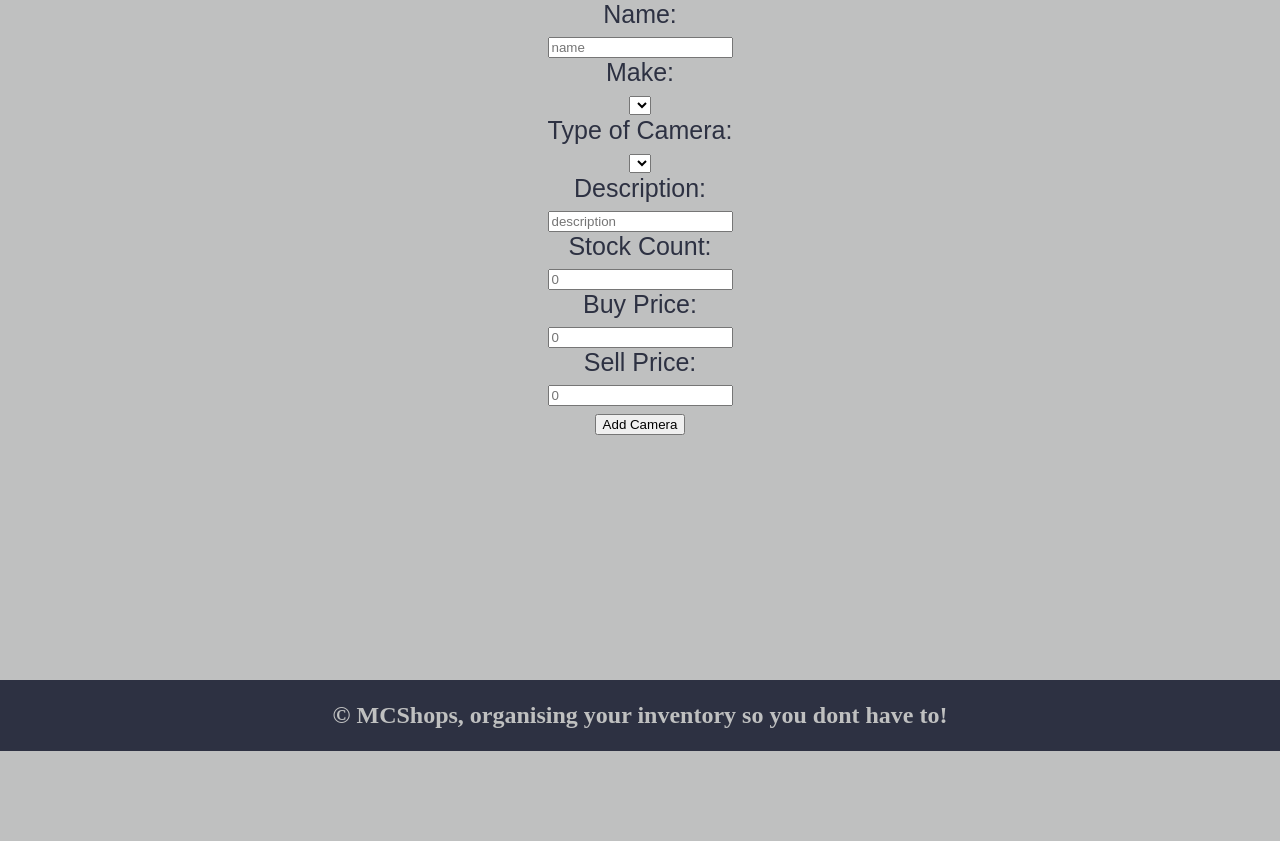
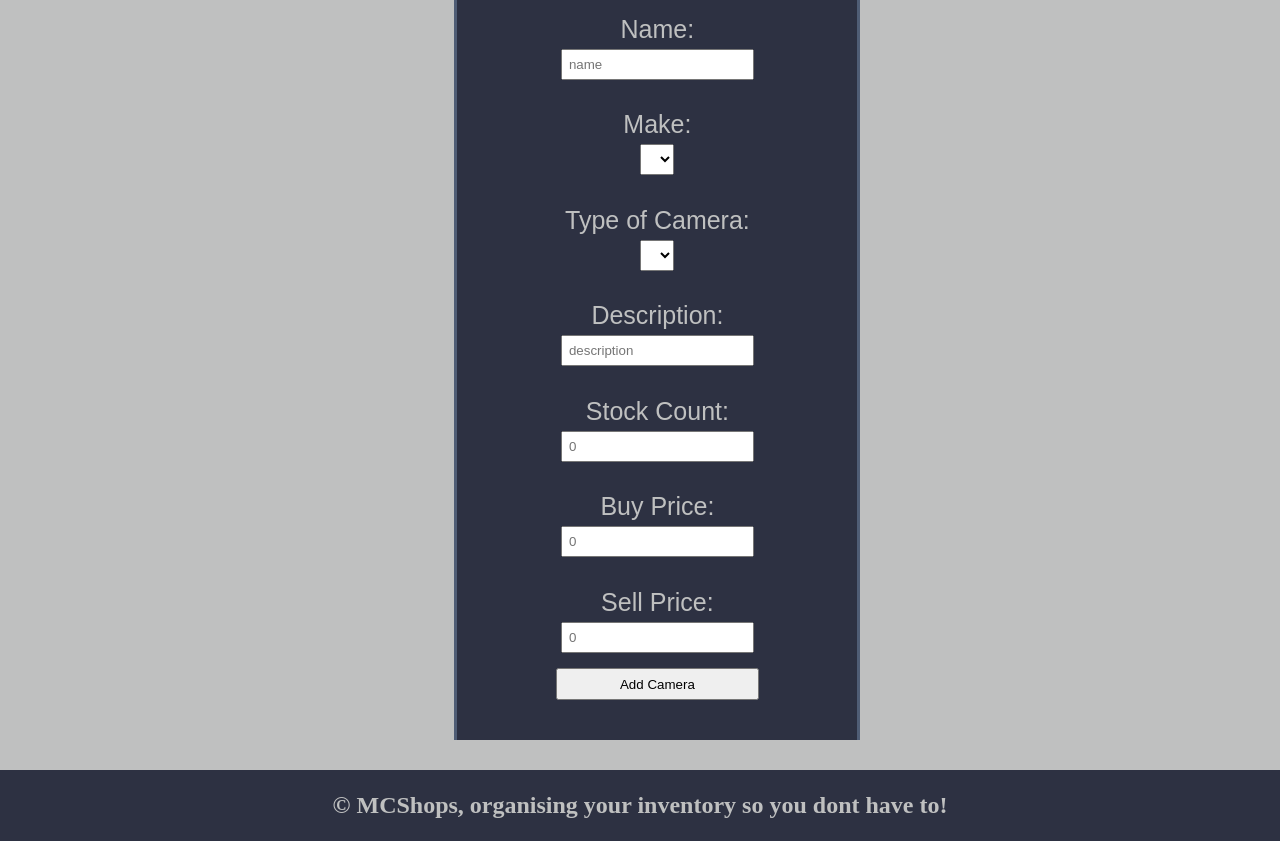
Before and after one commit to MCardwe/camera_shop_project, a Flask app: page /cameras/new in a window 1280 px wide. Shown: the part 90-931 px from the top of the page. Before the commit the page ends 841 px from the top, so only its background shows below. Run offline with Flask 2, Linux system fonts and the light colour scheme; data that the repository does not hold is empty.

Commit message:
changed add camera styling

```diff
--- a/static/add_camera.css
+++ b/static/add_camera.css
@@ -1,15 +1,31 @@
 
 
 .new_form_container {
-    text-align: center;
+    display: grid;
+    /* grid-template-columns: 1fr; */
+    margin-left: 35.5%;
+    justify-content: center;
     font-family: Bebas Neue, sans-serif;
     font-size: 25px;
-    height: 650px;
-    background-color: #BFC0C0;
-    color: #2D3142;
+    height: 700px;
+    background-color: #2D3142;
+    color: #BFC0C0;
     margin-bottom: 0;
+    width: 400px;
+    border-left: 3px solid #4F5D75;
+    border-right: 3px solid #4F5D75;
+    padding-bottom: 40px;
 }
 
-.new_form_container input {
-    size: 20px;
+.new_form_container > div >input, select {
+    margin: 5px;
+    padding: 6px;
 }
+
+.new_form_container > div {
+    margin-top: 15px;
+}
+
+.form_page {
+    text-align: center;
+}
--- /dev/null
+++ b/static/add_make.css
@@ -0,0 +1,17 @@
+
+
+.makes_new_container {
+    text-align: center;
+}
+
+.makes_new_container input, text{
+    padding: 7px;
+}
+
+.makes_new_container label {
+    font-size: 25px;
+}
+
+input [type=submit] {
+    padding: 10px;
+}
--- a/static/inventory_page.css
+++ b/static/inventory_page.css
@@ -40,6 +40,10 @@
     color: #BFC0C0;
 }
 
+.cameras_container div p a:hover {
+    color: #EF8354;
+}
+
 .filter_options_container > h2 {
     text-align: center;
     font-display: flex;
--- a/templates/base.html
+++ b/templates/base.html
@@ -11,6 +11,7 @@
     <link rel="stylesheet" href="/static/inventory_page.css">
     <link rel="stylesheet" href="/static/add_camera.css">
     <link rel="stylesheet" href="/static/makes_page.css">
+    <link rel="stylesheet" href="/static/add_make.css">
     <link rel="preconnect" href="https://fonts.googleapis.com">
     <link rel="preconnect" href="https://fonts.gstatic.com" crossorigin>
     <link href="https://fonts.googleapis.com/css2?family=Caveat&family=League+Spartan:wght@100&display=swap" rel="stylesheet">
--- a/templates/cameras/new.html
+++ b/templates/cameras/new.html
@@ -2,6 +2,7 @@
 
 {% block content %}
 
+<div class="form_page">
     <form class="new_form_container" action="/cameras" method="POST">
         <div>
             <label for="name">Name:</label> <br>
@@ -48,5 +49,5 @@
 
         <button type="submit">Add Camera</button>
     </form>
-
+</div>
 {% endblock %}
```
Lines whose indentation alone changed are shown as unchanged.
